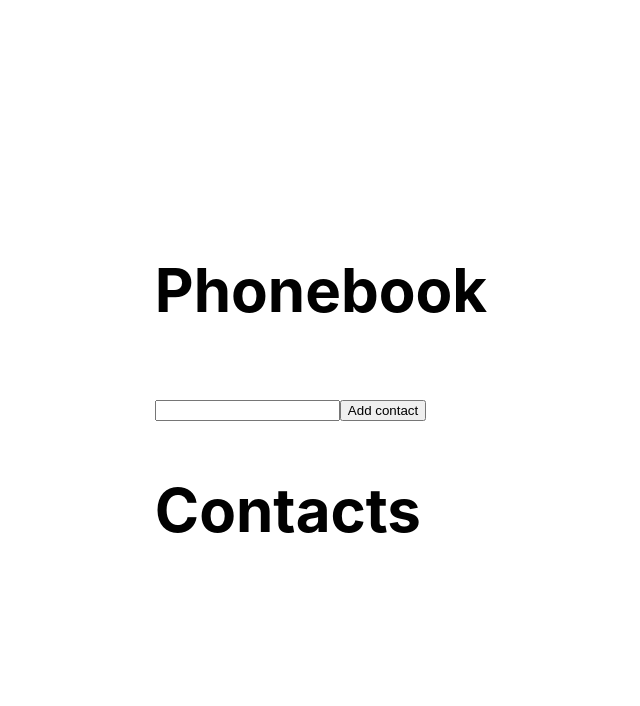
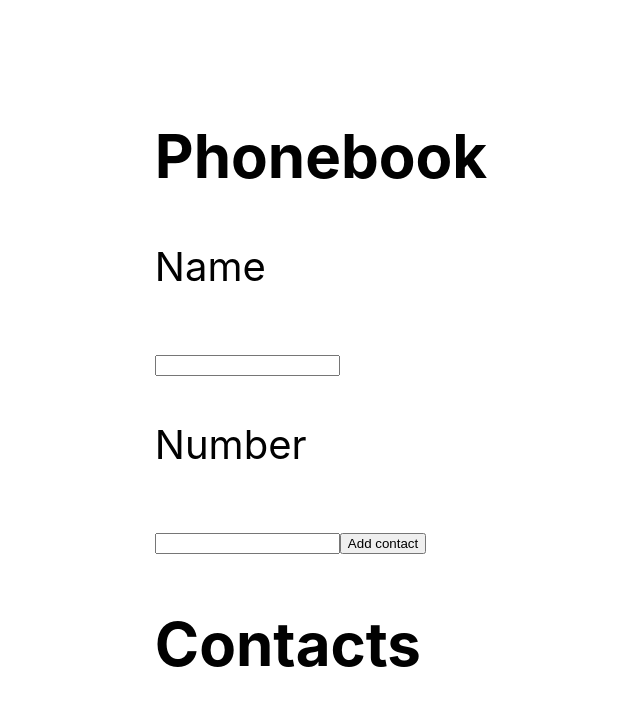
Before and after one commit to SebastianLalek/goit-react-hw-02-phonebook, a React (Create React App) app: page / in a window 1280 px wide. Shown: the top 706 px of the page, without its empty margins (319-959 px from the left). Built offline with nearby package versions, Linux system fonts and the light colour scheme.

Commit message:
add number input

```diff
--- a/src/components/App.jsx
+++ b/src/components/App.jsx
@@ -1,4 +1,6 @@
 import { Component } from "react";
+
+import { nanoid } from "nanoid";
 
 
 import ContactList from "./contacts/Contacts";
@@ -13,19 +15,21 @@
   }
 
   handleChange = e => {
-    const {name, value, id} = e.target;
-    this.setState({[name]: value, id:id})
+    const {name, value} = e.target;
+    this.setState({[name]: value})
   }
 
   handleSubmit = e => {
     e.preventDefault();
 
-    const name =this.state.name;
+    const name = this.state.name;
+    const number = this.state.number
     const id = this.state.id;
 
     const contact = {
       name: name,
-      id: id
+      number:number,
+      id: nanoid()
     }
 
     this.setState({
--- a/src/components/contacts/Contacts.js
+++ b/src/components/contacts/Contacts.js
@@ -3,7 +3,9 @@
     <>
       <ul>
         {contacts.map(contact => (
-          <li key={contact.id}>{contact.name}</li>
+          <li key={contact.id}>
+            {contact.name}: {contact.number}
+          </li>
         ))}
       </ul>
     </>
--- a/src/components/form/form.js
+++ b/src/components/form/form.js
@@ -1,17 +1,28 @@
-import { nanoid } from 'nanoid';
-
 export default function Form({ onSubmit, onChange }) {
   return (
     <form onSubmit={onSubmit}>
+      <label>
+        <p>Name</p>
         <input
           type="text"
           name="name"
-        id={nanoid()}
           pattern="^[a-zA-Zа-яА-Я]+(([' -][a-zA-Zа-яА-Я ])?[a-zA-Zа-яА-Я]*)*$"
           title="Name may contain only letters, apostrophe, dash and spaces. For example Adrian, Jacob Mercer, Charles de Batz de Castelmore d'Artagnan"
           required
           onChange={onChange}
         />
+      </label>
+      <label>
+        <p>Number</p>
+        <input
+          ype="tel"
+          name="number"
+          pattern="\+?\d{1,4}?[-.\s]?\(?\d{1,3}?\)?[-.\s]?\d{1,4}[-.\s]?\d{1,4}[-.\s]?\d{1,9}"
+          title="Phone number must be digits and can contain spaces, dashes, parentheses and can start with +"
+          required
+          onChange={onChange}
+        />
+      </label>
       <button>Add contact</button>
     </form>
   );
```
Lines whose indentation alone changed are shown as unchanged.
